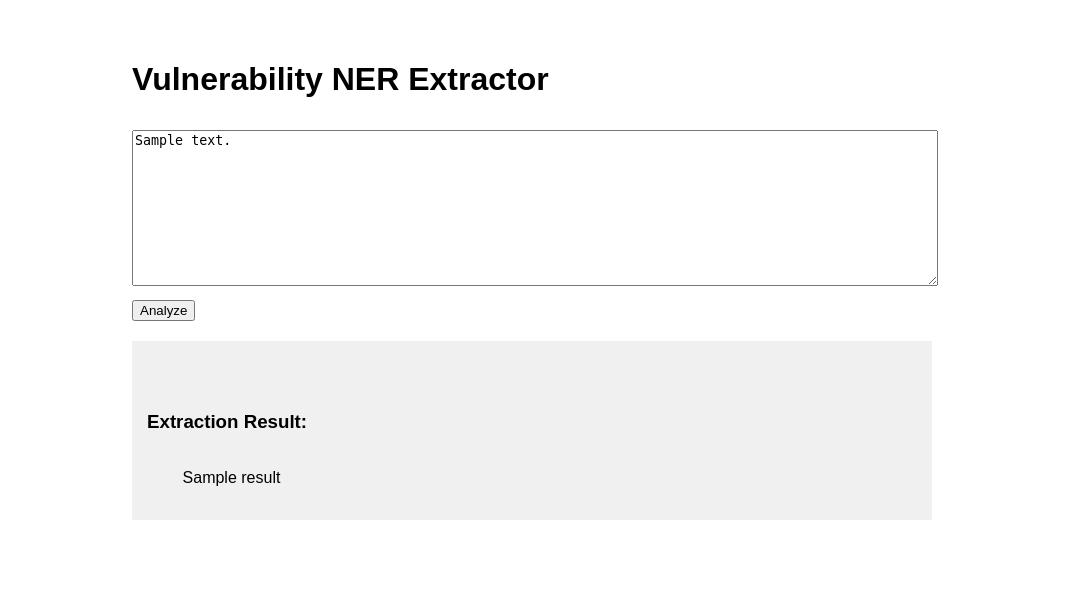
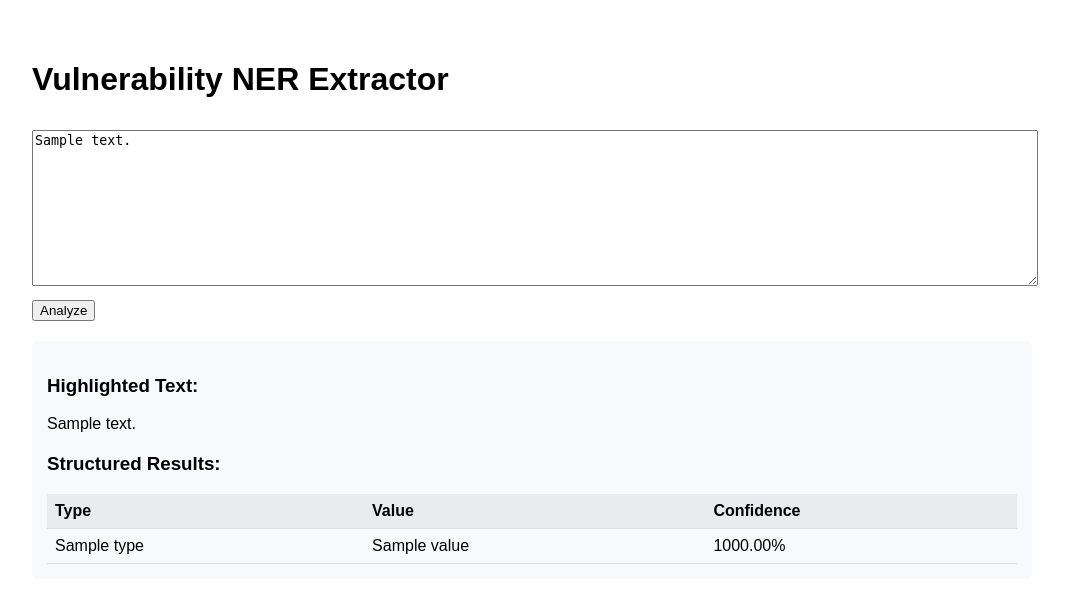
Before and after one commit to levshun/vulns_scanner, a Flask app: template mikhail_code/app/templates/index.html in a window 1280 px wide. Shown: the top 603 px of the page, without its empty margins (108-1177 px from the left). Run offline with Flask 3, Linux system fonts and the light colour scheme; the template is opened without the code that fills it: most values are stand-ins (such as "Sample title", 1, 10 or a date in 2020).

Commit message:
now app highlights entities in text

```diff
--- a/mikhail_code/app/app.py
+++ b/mikhail_code/app/app.py
@@ -1,26 +1,54 @@
 from flask import Flask, render_template, request, flash
-from start_model import run  # import your run function
+from markupsafe import Markup
+from start_model import run
 
 app = Flask(__name__)
-# app.secret_key = 'super-secret-key'
+app.secret_key = 'your-secret-key-here'
 
 @app.route('/', methods=['GET', 'POST'])
 def index():
-    result = None
     input_text = ''
+    highlighted_text = ''
+    structured_results = []
+
     if request.method == 'POST':
-
-        input_text = request.form.get('text', '')
+        input_text = request.form['text']
         if not input_text.strip():
-            flash('Please enter a vulnerability description')
+            flash('Please enter some text to analyze.')
         else:
             try:
-                # Call the run function with user input
-                result = run(input_text)
+                # Get NER results from your model
+                entities = run(input_text)
+
+                # Create highlighted text
+                text_html = input_text
+                # Process entities in reverse order to maintain correct positions
+                for entity in sorted(entities, key=lambda x: x['start'], reverse=True):
+                    start = entity['start']
+                    end = entity['end']
+                    entity_class = entity['entity_group'].lower()
+                    word = input_text[start:end]
+                    # Wrap the word in a span with appropriate class
+                    text_html = text_html[:start] + \
+                               f'<span class="highlight {entity_class}">{word}</span>' + \
+                               text_html[end:]
+
+                highlighted_text = Markup(text_html)  # Mark as safe HTML
+
+                # Prepare structured results
+                structured_results = [{
+                    'type': entity['entity_group'],
+                    'value': entity['word'],
+                    'score': entity['score']
+                } for entity in entities]
+
             except Exception as e:
                 flash(f'Error processing text: {str(e)}')
 
-    return render_template('index.html', result=result, input_text=input_text)
+    return render_template('index.html',
+                         input_text=input_text,
+                         highlighted_text=highlighted_text,
+                         structured_results=structured_results)
 
 if __name__ == '__main__':
     app.run(debug=True, port=5000)
--- a/mikhail_code/app/start_model.py
+++ b/mikhail_code/app/start_model.py
@@ -12,14 +12,16 @@ def run(input_string: str) -> str:
         "token-classification", model=final_model, aggregation_strategy="first", tokenizer=final_tokenizer
     )
     res = token_classifier(input_string)
-    output = ''
-    for i, r in enumerate(res):
-        # print('Entity: '+ r['entity_group'] + '   Word: ' + r['word'])
-        output += str(f'{i+1}. ' + 'Entity: ' + r['entity_group'] + '   Word: ' + r['word'] + '   Prob: ' + str(r['score']) + '\n\t')
-    # print(output)
-    if output == '':
-        output = 'No NER found'
-    return output
+    # output = ''
+    # for i, r in enumerate(res):
+    #     # print('Entity: '+ r['entity_group'] + '   Word: ' + r['word'])
+    #     output += str(f'{i+1}. ' + 'Entity: ' + r['entity_group'] + '   Word: ' + r['word'] + '   Prob: ' + str(r['score']) + '\n\t')
+    # # print(output)
+    # if output == '':
+    #     output = 'No NER found'
+    # return output
+    return res
+
 
 if __name__ == '__main__':
     run(input())
--- a/mikhail_code/app/templates/index.html
+++ b/mikhail_code/app/templates/index.html
@@ -3,9 +3,17 @@
 <head>
     <title>Vulnerability NER Extractor</title>
     <style>
-        body { font-family: Arial, sans-serif; max-width: 800px; margin: 20px auto; padding: 20px; }
+        body { font-family: Arial, sans-serif; max-width: 1000px; margin: 20px auto; padding: 20px; }
         textarea { width: 100%; height: 150px; margin: 10px 0; }
-        .result { margin-top: 20px; padding: 15px; background: #f0f0f0; white-space: pre-wrap; }
+        .result { margin-top: 20px; padding: 15px; background: #f8f9fa; border-radius: 5px; }
+        .highlight { padding: 2px 4px; border-radius: 3px; }
+        .vendor { background-color: #FFD700; }  /* Yellow */
+        .product { background-color: #90EE90; } /* Green */
+        .version { background-color: #87CEEB; } /* Blue */
+        table { width: 100%; margin-top: 15px; border-collapse: collapse; }
+        th, td { padding: 8px; text-align: left; border-bottom: 1px solid #ddd; }
+        th { background-color: #e9ecef; }
+        .confidence { color: #666; font-size: 0.9em; }
     </style>
 </head>
 <body>
@@ -25,10 +33,30 @@
         <button type="submit">Analyze</button>
     </form>
 
-    {% if result %}
+    {% if highlighted_text %}
     <div class="result">
-        <h3>Extraction Result:</h3>
-        {{result }}
+        <h3>Highlighted Text:</h3>
+        <div class="text-container">{{ highlighted_text|safe }}</div>
+
+        <h3 style="margin-top: 20px;">Structured Results:</h3>
+        <table>
+            <thead>
+                <tr>
+                    <th>Type</th>
+                    <th>Value</th>
+                    <th>Confidence</th>
+                </tr>
+            </thead>
+            <tbody>
+                {% for entity in structured_results %}
+                <tr>
+                    <td>{{ entity.type }}</td>
+                    <td>{{ entity.value }}</td>
+                    <td>{{ "%.2f"|format(entity.score * 100) }}%</td>
+                </tr>
+                {% endfor %}
+            </tbody>
+        </table>
     </div>
     {% endif %}
 </body>
```
